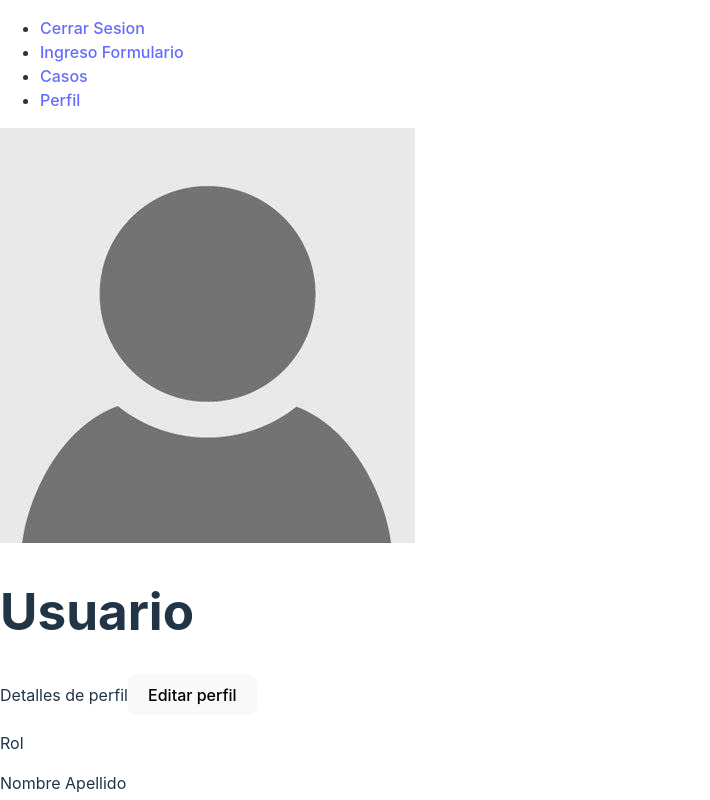
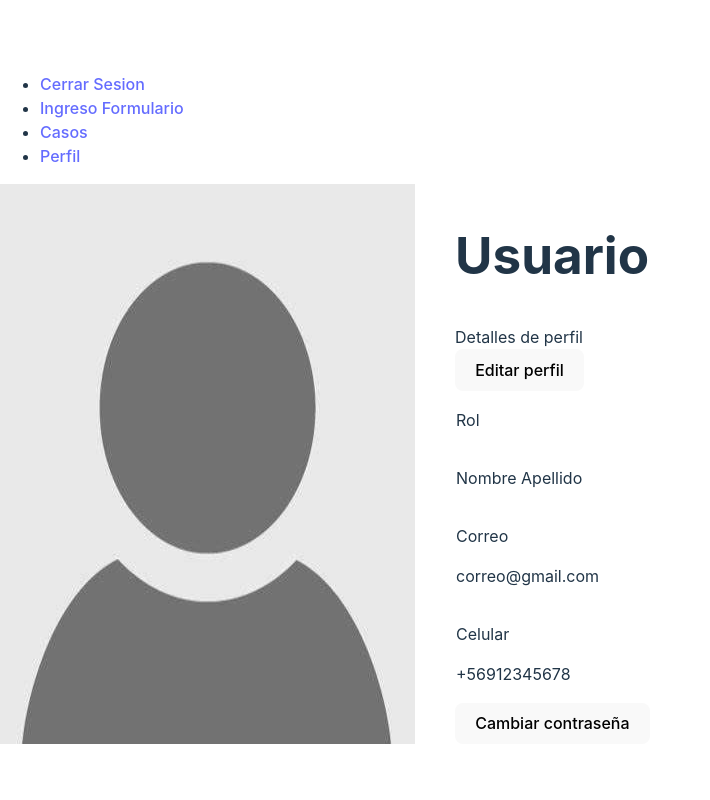
Before and after one commit to eduardoscrs/front-integra2, a React (Vite) app: page /perfil-usuario in a window 1280 px wide. Shown: the top 800 px of the page, without its empty margins (0-710 px from the left). Built offline with nearby package versions, Linux system fonts and the light colour scheme.

Commit message:
Estilos para perfil usuario

```diff
--- a/src/components/DatosUsuario.jsx
+++ b/src/components/DatosUsuario.jsx
@@ -3,8 +3,8 @@ import PropTypes from 'prop-types';
 function DatosUsuario({ datoBold, datoUsuario }) {
   return (
     <div className="cuadrado-usuario">
-      <p>{datoBold}</p>
-      <p>{datoUsuario}</p>
+      <p className="datos-bold">{datoBold}</p>
+      <p className="datos-usuario">{datoUsuario}</p>
     </div>
   );
 }
--- a/src/components/ListaCasos.jsx
+++ b/src/components/ListaCasos.jsx
@@ -6,8 +6,8 @@ function ListaCasos({ numeroCaso, estadoCaso }) {
       <p>Caso {numeroCaso}</p>
       <p>{estadoCaso}</p>
       <div className="botones-caso">
-        <button className="btnAcceptar">Aceptar</button>
-        <button className="btnRechazar">Rechazar</button>
+        <button className="btn-acceptar">Aceptar</button>
+        <button className="btn-rechazar">Rechazar</button>
       </div>
     </div>
   );
--- a/src/pages/PerfilUsuario.jsx
+++ b/src/pages/PerfilUsuario.jsx
@@ -4,16 +4,22 @@ import { usuario } from '../assets';
 
 const PerfilUsuario = () => {
   return (
-    <div>
-      <img src={usuario} alt="Imagen de perfil del usuario" />
+    <div className="imagen-datos">
+      <img
+        src={usuario}
+        alt="Imagen de perfil del usuario"
+        className="imagen-usuario"
+      />
+      <section className="seccion-usuario">
         <h1>Usuario</h1>
         <span>Detalles de perfil</span>
-      <button>Editar perfil</button>
+        <button className="btn-editar-perfil">Editar perfil</button>
         <DatosUsuario datoBold="Rol" />
         <DatosUsuario datoUsuario="Nombre Apellido" />
         <DatosUsuario datoBold="Correo" datoUsuario="correo@gmail.com" />
         <DatosUsuario datoBold="Celular" datoUsuario="+56912345678" />
-      <button>Cambiar contraseña</button>
+        <button className="btn-cambiar-contraseña">Cambiar contraseña</button>
+      </section>
     </div>
   );
 };
--- a/src/styles/DatosUsuario.css
+++ b/src/styles/DatosUsuario.css
@@ -0,0 +1,19 @@
+.imagen-datos {
+  display: flex;
+  gap: 40px;
+}
+
+.seccion-usuario span {
+  display: block;
+}
+
+.cuadrado-usuario {
+  width: 500px;
+  border: 1px solid white;
+  border-radius: 7px;
+}
+
+/* .btn-editar-perfil {
+  position: absolute;
+  right: 0;
+} */
```
Lines whose indentation alone changed are shown as unchanged.
